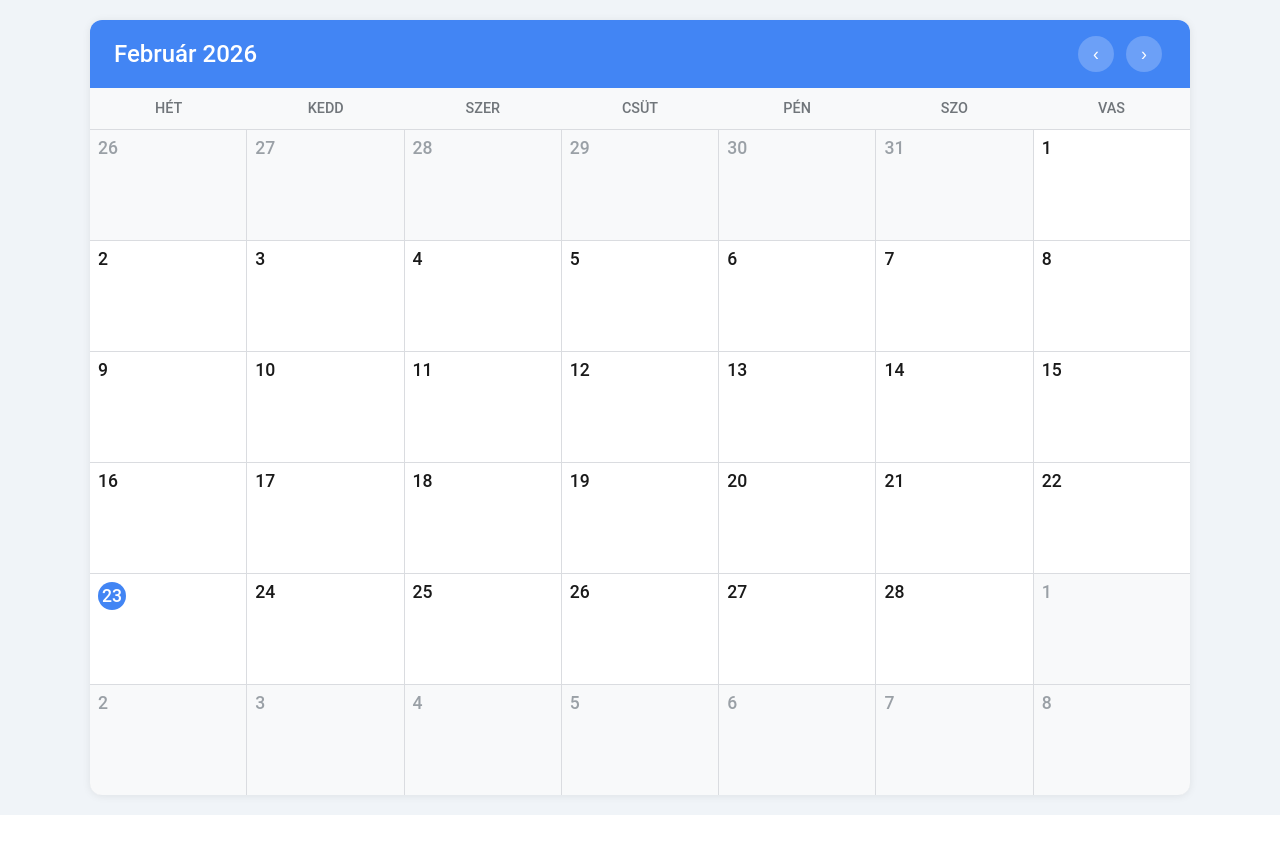
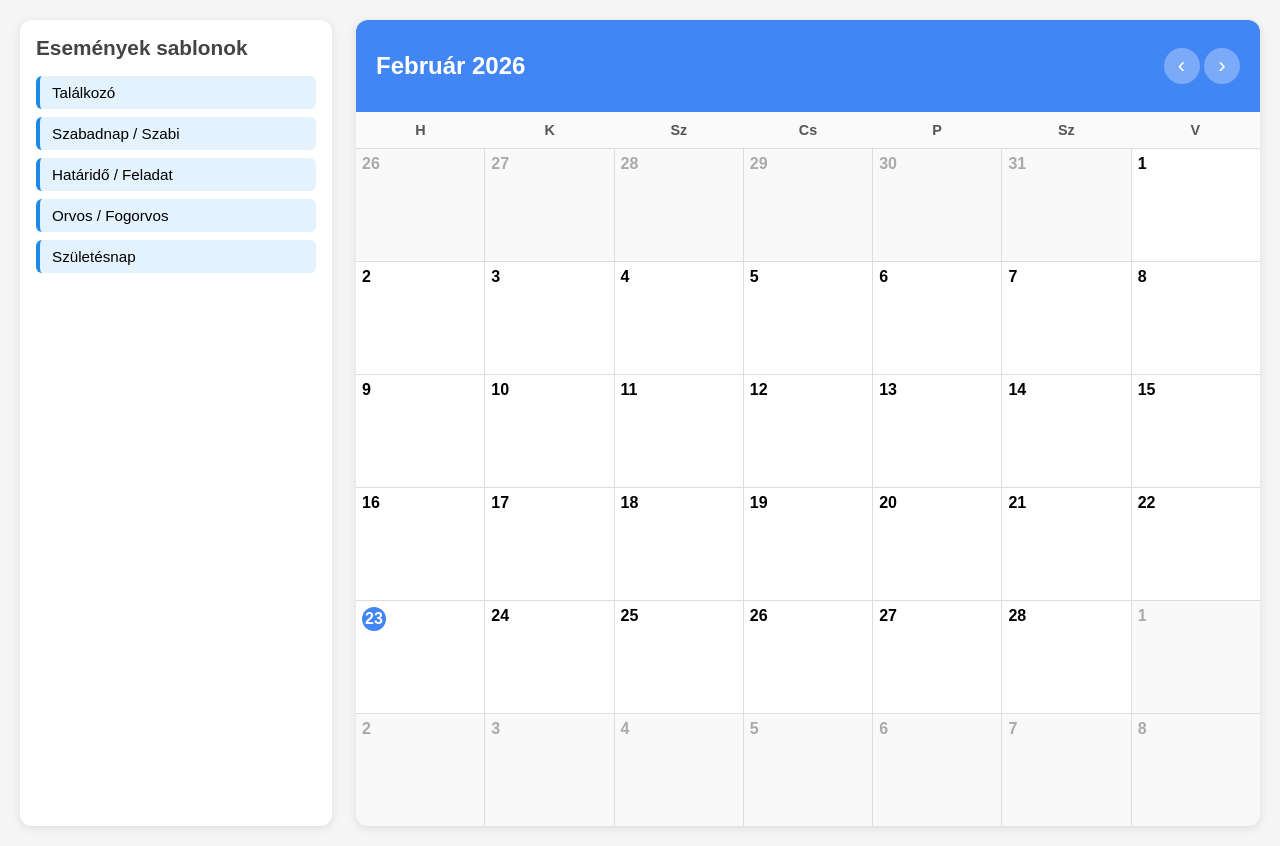
Before and after one commit to Vendel098/Calander, a PHP site: page /main.html in a window 1280 px wide. Before the commit the page ends 815 px from the top, so only its background shows below. Run offline with PHP 8.4, Linux system fonts and the light colour scheme.

Commit message:
Add files via upload

```diff
--- a/main.css
+++ b/main.css
@@ -1,147 +1,126 @@
-* {
+body {
+      font-family: Arial, sans-serif;
+      background: #f5f5f5;
       margin: 0;
-      padding: 0;
-      box-sizing: border-box;
+      padding: 20px;
+      display: flex;
+      gap: 24px;
+      min-height: 100vh;
     }
 
-    body {
-      font-family: 'Roboto', Arial, sans-serif;
-      background: #f0f4f8;
-      color: #1a1a1a;
-      min-height: 100vh;
-      padding: 20px;
+    .sidebar {
+      width: 280px;
+      background: white;
+      border-radius: 12px;
+      padding: 16px;
+      box-shadow: 0 2px 10px rgba(0,0,0,0.1);
     }
 
-    .calendar-container {
-      max-width: 1100px;
-      margin: 0 auto;
+    .sidebar h2 {
+      margin: 0 0 16px 0;
+      font-size: 1.3rem;
+      color: #444;
+    }
+
+    .template-event {
+      padding: 8px 12px;
+      margin: 8px 0;
+      background: #e3f2fd;
+      border-left: 4px solid #1e88e5;
+      border-radius: 6px;
+      cursor: grab;
+      user-select: none;
+      font-size: 0.95rem;
+    }
+
+    .template-event:active { cursor: grabbing; }
+
+    .calendar {
+      flex: 1;
       background: white;
       border-radius: 12px;
-      box-shadow: 0 1px 8px rgba(0,0,0,0.08);
+      box-shadow: 0 2px 10px rgba(0,0,0,0.1);
       overflow: hidden;
     }
 
     .header {
+      background: #4285f4;
+      color: white;
+      padding: 12px 20px;
       display: flex;
       justify-content: space-between;
       align-items: center;
-      padding: 16px 24px;
-      background: #4285f4;
-      color: white;
     }
 
-    .header h1 {
-      font-size: 1.5rem;
-      font-weight: 500;
-    }
-
-    .nav-buttons button {
-      background: rgba(255,255,255,0.22);
+    .header button {
+      background: rgba(255,255,255,0.3);
       border: none;
       color: white;
-      font-size: 1.1rem;
+      font-size: 1.4rem;
       width: 36px;
       height: 36px;
       border-radius: 50%;
       cursor: pointer;
-      margin: 0 4px;
-      transition: background 0.2s;
-    }
-
-    .nav-buttons button:hover {
-      background: rgba(255,255,255,0.35);
     }
 
     .weekdays {
       display: grid;
       grid-template-columns: repeat(7, 1fr);
-      background: #f8f9fa;
-      border-bottom: 1px solid #dadce0;
+      background: #fafafa;
+      border-bottom: 1px solid #ddd;
     }
 
     .weekdays div {
       text-align: center;
-      padding: 12px 0;
-      font-weight: 500;
-      color: #70757a;
+      padding: 10px;
+      color: #555;
+      font-weight: bold;
       font-size: 0.9rem;
-      text-transform: uppercase;
     }
 
     .days {
       display: grid;
       grid-template-columns: repeat(7, 1fr);
       gap: 1px;
-      background: #dadce0;
+      background: #ddd;
     }
 
     .day {
       background: white;
-      min-height: 110px;
-      padding: 8px;
+      min-height: 100px;
+      padding: 6px;
       position: relative;
-      transition: background 0.15s;
     }
 
-    .day:hover {
-      background: #f1f3f4;
-    }
-
-    .day.other-month {
-      color: #9aa0a6;
-      background: #f8f9fa;
-    }
+    .day.other { background: #f9f9f9; color: #aaa; }
 
     .day-number {
-      font-weight: 500;
-      font-size: 1.1rem;
+      font-weight: bold;
       margin-bottom: 4px;
     }
 
     .today .day-number {
       background: #4285f4;
       color: white;
-      width: 28px;
-      height: 28px;
+      width: 24px;
+      height: 24px;
       border-radius: 50%;
-      display: inline-flex;
-      align-items: center;
-      justify-content: center;
+      text-align: center;
+      line-height: 24px;
+      display: inline-block;
     }
 
-    /* Esemény stílus */
     .event {
-      margin: 2px 0;
-      padding: 2px 6px;
+      margin: 3px 0;
+      padding: 4px 8px;
       border-radius: 4px;
-      font-size: 0.82rem;
+      font-size: 0.85rem;
+      background: #e3f2fd;
+      border-left: 4px solid #1e88e5;
+      cursor: grab;
+      user-select: none;
+      position: relative;
       white-space: nowrap;
       overflow: hidden;
       text-overflow: ellipsis;
-      background: #e3f2fd;
-      color: #1e88e5;
-      border-left: 3px solid #1e88e5;
-      cursor: grab;
-      user-select: none;
-      position: relative;
     }
-
-    .event:active {
-      cursor: grabbing;
-      opacity: 0.8;
-    }
-
-    .event.dragging {
-      opacity: 0.4;
-      transform: scale(1.05);
-    }
-
-    .day.drag-over {
-      background: #e8f0fe !important;
-      outline: 2px dashed #4285f4;
-    }
-
-    @media (max-width: 768px) {
-      .day { min-height: 80px; }
-      .event { font-size: 0.75rem; }
-    }
--- a/main.html
+++ b/main.html
@@ -4,161 +4,39 @@
   <meta charset="UTF-8" />
   <meta name="viewport" content="width=device-width, initial-scale=1.0"/>
   <link rel="stylesheet" href="main.css">
-  <link rel="stylesheet" href="main.js">
+  <script src="main.js" defer></script>
   <title>Calendar</title>
 
 
 </head>
 <body>
 
-<div class="calendar-container">
+<div class="sidebar">
+  <h2>Események sablonok</h2>
+  <div class="template-event" draggable="true" data-color="#1e88e5">Találkozó</div>
+  <div class="template-event" draggable="true" data-color="#43a047">Szabadnap / Szabi</div>
+  <div class="template-event" draggable="true" data-color="#e53935">Határidő / Feladat</div>
+  <div class="template-event" draggable="true" data-color="#fb8c00">Orvos / Fogorvos</div>
+  <div class="template-event" draggable="true" data-color="#8e24aa">Születésnap</div>
+</div>
+
+<div class="calendar">
   <div class="header">
-    <h1 id="month-year">Február 2026</h1>
-    <div class="nav-buttons">
+    <h2 id="month-year">Március 2025</h2>
+    <div>
       <button onclick="prevMonth()">‹</button>
       <button onclick="nextMonth()">›</button>
     </div>
   </div>
 
   <div class="weekdays">
-    <div>Hét</div><div>Kedd</div><div>Szer</div><div>Csüt</div>
-    <div>Pén</div><div>Szo</div><div>Vas</div>
+    <div>H</div><div>K</div><div>Sz</div><div>Cs</div><div>P</div><div>Sz</div><div>V</div>
   </div>
 
   <div class="days" id="days"></div>
 </div>
 
-<script>
-const monthNames = [
-  "Január","Február","Március","Április","Május","Június",
-  "Július","Augusztus","Szeptember","Október","November","December"
-];
 
-let currentDate = new Date(2026, 1, 1); // Február 2026 kezdőpont
-
-function renderCalendar() {
-  const daysContainer = document.getElementById("days");
-  const monthYear = document.getElementById("month-year");
-
-  const year = currentDate.getFullYear();
-  const month = currentDate.getMonth();
-
-  monthYear.textContent = `${monthNames[month]} ${year}`;
-
-  const firstDay = new Date(year, month, 1).getDay() || 7; // vasárnap = 7
-  const daysInMonth = new Date(year, month + 1, 0).getDate();
-  const prevMonthDays = new Date(year, month, 0).getDate();
-
-  daysContainer.innerHTML = "";
-
-  // Előző hónap napjai
-  for (let i = firstDay - 1; i >= 1; i--) {
-    createDayElement(prevMonthDays - i + 1, true, daysContainer);
-  }
-
-  // Aktuális hónap
-  const today = new Date();
-  for (let i = 1; i <= daysInMonth; i++) {
-    const isToday =
-      i === today.getDate() &&
-      month === today.getMonth() &&
-      year === today.getFullYear();
-
-    const dayEl = createDayElement(i, false, daysContainer, isToday);
-    addDragAndDropToDay(dayEl);
-  }
-
-  // Következő hónap napjai (42 celláig)
-  const cellsSoFar = firstDay - 1 + daysInMonth;
-  const remaining = 42 - cellsSoFar;
-  for (let i = 1; i <= remaining; i++) {
-    createDayElement(i, true, daysContainer);
-  }
-}
-
-function createDayElement(dayNum, isOtherMonth, container, isToday = false) {
-  const dayEl = document.createElement("div");
-  dayEl.className = "day";
-  if (isOtherMonth) dayEl.classList.add("other-month");
-  if (isToday) {
-    dayEl.classList.add("today");
-    dayEl.innerHTML = `<div class="day-number">${dayNum}</div>`;
-  } else {
-    dayEl.innerHTML = `<div class="day-number">${dayNum}</div>`;
-  }
-
-  container.appendChild(dayEl);
-  return dayEl;
-}
-
-function addDragAndDropToDay(dayElement) {
-  dayElement.addEventListener("dragover", (e) => {
-    e.preventDefault();
-    dayElement.classList.add("drag-over");
-  });
-
-  dayElement.addEventListener("dragleave", () => {
-    dayElement.classList.remove("drag-over");
-  });
-
-  dayElement.addEventListener("drop", (e) => {
-    e.preventDefault();
-    dayElement.classList.remove("drag-over");
-
-    const data = e.dataTransfer.getData("text/plain");
-    if (!data) return;
-
-    const draggedEvent = document.getElementById(data);
-    if (!draggedEvent) return;
-
-    // Áthelyezés
-    dayElement.appendChild(draggedEvent);
-  });
-
-  dayElement.addEventListener("dragenter", (e) => {
-    e.preventDefault();
-  });
-}
-
-// Esemény létrehozása (kétszer kattintva a napra)
-document.addEventListener("dblclick", (e) => {
-  const day = e.target.closest(".day");
-  if (!day || day.classList.contains("other-month")) return;
-
-  const eventText = prompt("Új esemény címe:");
-  if (!eventText || eventText.trim() === "") return;
-
-  const eventEl = document.createElement("div");
-  eventEl.className = "event";
-  eventEl.draggable = true;
-  eventEl.textContent = eventText;
-  eventEl.id = "event-" + Date.now(); // egyedi ID
-
-  eventEl.addEventListener("dragstart", (ev) => {
-    ev.dataTransfer.setData("text/plain", eventEl.id);
-    eventEl.classList.add("dragging");
-  });
-
-  eventEl.addEventListener("dragend", () => {
-    eventEl.classList.remove("dragging");
-  });
-
-  day.appendChild(eventEl);
-});
-
-function prevMonth() {
-  currentDate.setMonth(currentDate.getMonth() - 1);
-  renderCalendar();
-}
-
-function nextMonth() {
-  currentDate.setMonth(currentDate.getMonth() + 1);
-  renderCalendar();
-}
-
-// Indítás
-renderCalendar();
-</script>
 
 </body>
 </html>
--- a/main.js
+++ b/main.js
@@ -0,0 +1,101 @@
+const monthNames = ["Január","Február","Március","Április","Május","Június","Július","Augusztus","Szeptember","Október","November","December"];
+
+let currentMonth = new Date().getMonth();
+let currentYear  = new Date().getFullYear();
+
+function renderCalendar() {
+  const container = document.getElementById("days");
+  const title = document.getElementById("month-year");
+  title.textContent = `${monthNames[currentMonth]} ${currentYear}`;
+
+  container.innerHTML = "";
+
+  const firstDay = new Date(currentYear, currentMonth, 1).getDay() || 7;
+  const daysInMonth = new Date(currentYear, currentMonth + 1, 0).getDate();
+  const prevDays = new Date(currentYear, currentMonth, 0).getDate();
+
+
+  for (let i = firstDay - 1; i >= 1; i--) {
+    createDay(prevDays - i + 1, true);
+  }
+
+
+  const today = new Date();
+  for (let d = 1; d <= daysInMonth; d++) {
+    const isToday = d === today.getDate() && currentMonth === today.getMonth() && currentYear === today.getFullYear();
+    createDay(d, false, isToday);
+  }
+
+
+  const totalCells = firstDay - 1 + daysInMonth;
+  const remaining = 42 - totalCells;
+  for (let i = 1; i <= remaining; i++) {
+    createDay(i, true);
+  }
+}
+
+function createDay(num, isOther = false, isToday = false) {
+  const day = document.createElement("div");
+  day.className = "day" + (isOther ? " other" : "");
+  if (isToday) day.classList.add("today");
+
+  day.innerHTML = `<div class="day-number">${num}</div>`;
+
+  day.addEventListener("dragover", e => { e.preventDefault(); day.classList.add("drag-over"); });
+  day.addEventListener("dragleave",   () => day.classList.remove("drag-over"));
+  day.addEventListener("drop", e => {
+    e.preventDefault();
+    day.classList.remove("drag-over");
+    const text = e.dataTransfer.getData("text");
+    const color = e.dataTransfer.getData("color") || "#1e88e5";
+
+    if (!text) return;
+
+    const ev = document.createElement("div");
+    ev.className = "event";
+    ev.textContent = text;
+    ev.draggable = true;
+    ev.style.setProperty("--span", 1);
+    ev.style.background = `${color}22`;
+    ev.style.borderLeftColor = color;
+
+    ev.addEventListener("dragstart", e => {
+      e.dataTransfer.setData("text", text);
+      e.dataTransfer.setData("color", color);
+      ev.classList.add("dragging");
+    });
+
+    ev.addEventListener("dragend", () => ev.classList.remove("dragging"));
+
+
+    ev.addEventListener("dblclick", () => {
+      if (confirm(`Törlöd: "${text}" ?`)) ev.remove();
+    });
+
+    day.appendChild(ev);
+  });
+
+  document.getElementById("days").appendChild(day);
+}
+
+
+document.querySelectorAll(".template-event").forEach(el => {
+  el.addEventListener("dragstart", e => {
+    e.dataTransfer.setData("text", el.textContent.trim());
+    e.dataTransfer.setData("color", el.dataset.color);
+  });
+});
+
+function prevMonth() {
+  currentMonth--;
+  if (currentMonth < 0) { currentMonth = 11; currentYear--; }
+  renderCalendar();
+}
+
+function nextMonth() {
+  currentMonth++;
+  if (currentMonth > 11) { currentMonth = 0; currentYear++; }
+  renderCalendar();
+}
+
+renderCalendar();
```
